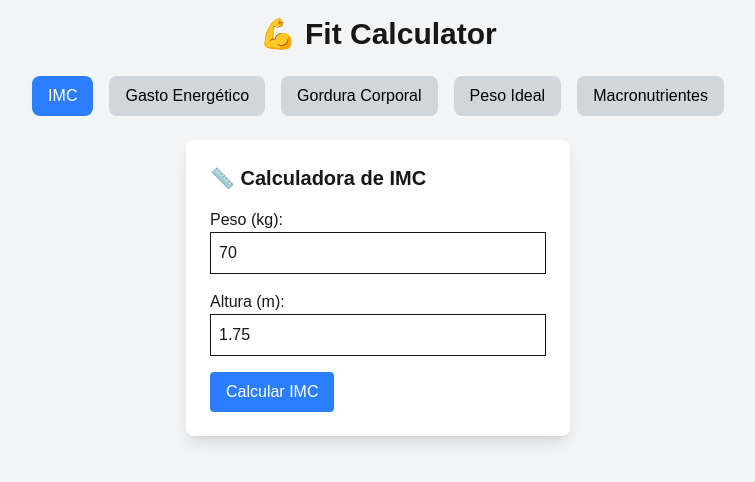
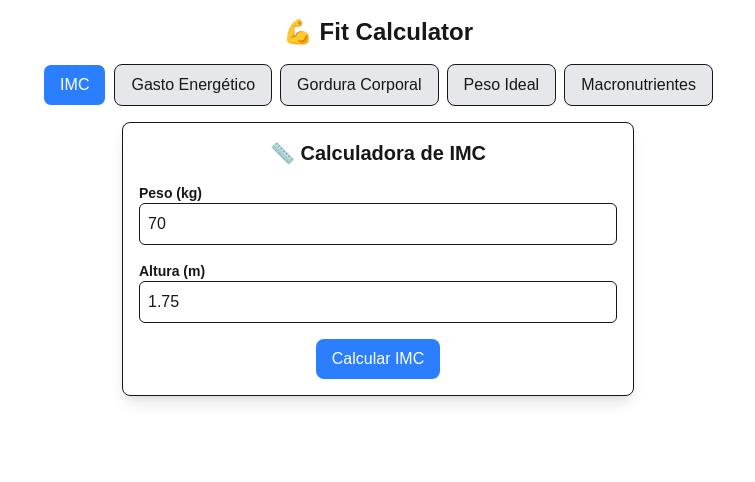
Before and after one commit to Charamba/FitCalculator, a Next.js app: page / in a window 1280 px wide. Shown: the top 482 px of the page, without its empty margins (262-1017 px from the left). Built offline with nearby package versions, Linux system fonts and the light colour scheme.

Commit message:
Update page.js

```diff
--- a/src/app/page.js
+++ b/src/app/page.js
@@ -3,27 +3,31 @@
 import { useState } from "react";
 
 export default function FitCalculator() {
-  const [activeTab, setActiveTab] = useState("IMC");
+  const [tab, setTab] = useState("IMC");
 
   return (
-    <div className="min-h-screen bg-gray-100 flex flex-col items-center p-4">
-      <h1 className="text-3xl font-bold mb-6">💪 Fit Calculator</h1>
-      <div className="flex space-x-4 mb-6">
-        {["IMC", "Gasto Energético", "Gordura Corporal", "Peso Ideal", "Macronutrientes"].map((tab) => (
+    <div className="flex flex-col items-center p-4 w-full">
+      <h1 className="text-2xl font-bold mb-4">💪 Fit Calculator</h1>
+      <div className="flex flex-wrap justify-center gap-2 mb-4 w-full">
+        {[
+          "IMC",
+          "Gasto Energético",
+          "Gordura Corporal",
+          "Peso Ideal",
+          "Macronutrientes",
+        ].map((item) => (
           <button
-            key={tab}
-            onClick={() => setActiveTab(tab)}
-            className={`px-4 py-2 rounded-lg ${activeTab === tab ? "bg-blue-500 text-white" : "bg-gray-300 text-black"}`}
+            key={item}
+            onClick={() => setTab(item)}
+            className={`px-4 py-2 rounded-lg border ${
+              tab === item ? "bg-blue-500 text-white" : "bg-gray-200"
+            }`}
           >
-            {tab}
+            {item}
           </button>
         ))}
       </div>
-      {activeTab === "IMC" && <IMCCalculator />}
-      {activeTab === "Gasto Energético" && <GastoEnergeticoCalculator />}
-      {activeTab === "Gordura Corporal" && <GorduraCorporalCalculator />}
-      {activeTab === "Peso Ideal" && <PesoIdealCalculator />}
-      {activeTab === "Macronutrientes" && <MacronutrientesCalculator />}
+      <div className="w-full max-w-lg">{tab === "IMC" && <IMCCalculator />}</div>
     </div>
   );
 }
@@ -31,52 +35,58 @@ export default function FitCalculator() {
 function IMCCalculator() {
   const [peso, setPeso] = useState(70);
   const [altura, setAltura] = useState(1.75);
-  const [imc, setImc] = useState(null);
+  const [imc, setIMC] = useState(null);
   const [status, setStatus] = useState("");
 
-  const calcularIMC = () => {
+  function calcularIMC() {
     const valorIMC = peso / (altura * altura);
-    setImc(valorIMC.toFixed(2));
+    setIMC(valorIMC.toFixed(2));
+    setStatus(getIMCStatus(valorIMC));
+  }
+
+  function getIMCStatus(imc) {
     if (valorIMC >= 40.0) setStatus("Obesidade grau 3 🚨");
     else if (valorIMC >= 35.0) setStatus("Obesidade grau 2 🚨");
     else if (valorIMC >= 30.0) setStatus("Obesidade grau 1 🚨");
     else if (valorIMC >= 25.0) setStatus("Sobrepeso ⚠️");
     else if (valorIMC >= 18.5) setStatus("Normal ✅");
     else setStatus("Abaixo do normal ⚠️");
-  };
+  }
 
   return (
-    <div className="bg-white p-6 rounded-lg shadow-lg w-96">
+    <div className="flex flex-col items-center gap-4 p-4 border rounded-lg shadow-lg w-full">
       <h2 className="text-xl font-bold">📏 Calculadora de IMC</h2>
-      <div className="mt-4">
-        <label>Peso (kg):</label>
-        <input type="number" value={peso} onChange={(e) => setPeso(parseFloat(e.target.value))} className="border p-2 w-full" />
+      <div className="flex flex-col w-full">
+        <label className="text-sm font-semibold">Peso (kg)</label>
+        <input
+          type="number"
+          value={peso}
+          onChange={(e) => setPeso(parseFloat(e.target.value))}
+          className="border p-2 rounded-md"
+        />
       </div>
-      <div className="mt-4">
-        <label>Altura (m):</label>
-        <input type="number" value={altura} onChange={(e) => setAltura(parseFloat(e.target.value))} className="border p-2 w-full" />
+      <div className="flex flex-col w-full">
+        <label className="text-sm font-semibold">Altura (m)</label>
+        <input
+          type="number"
+          value={altura}
+          onChange={(e) => setAltura(parseFloat(e.target.value))}
+          className="border p-2 rounded-md"
+        />
       </div>
-      <button onClick={calcularIMC} className="mt-4 bg-blue-500 text-white px-4 py-2 rounded">Calcular IMC</button>
+      <button
+        onClick={calcularIMC}
+        className="bg-blue-500 text-white px-4 py-2 rounded-lg"
+      >
+        Calcular IMC
+      </button>
       {imc && (
-        <div className="mt-4">
-          <h3 className="text-lg">Seu IMC é: {imc} kg/m²</h3>
-          <p className="font-bold">{status}</p>
+        <div className="text-center">
+          <h3 className="text-lg font-semibold">Seu IMC é:</h3>
+          <p className="text-2xl font-bold">{imc} kg/m²</p>
+          <p className="text-md mt-2 font-medium">Status: {status}</p>
         </div>
       )}
     </div>
   );
 }
-
-// Outras funções similares para as demais calculadoras
-function GastoEnergeticoCalculator() {
-  return <div className="bg-white p-6 rounded-lg shadow-lg w-96">🔋 Calculadora de Gasto Energético (Em Desenvolvimento)</div>;
-}
-function GorduraCorporalCalculator() {
-  return <div className="bg-white p-6 rounded-lg shadow-lg w-96">⚖️ Calculadora de Gordura Corporal (Em Desenvolvimento)</div>;
-}
-function PesoIdealCalculator() {
-  return <div className="bg-white p-6 rounded-lg shadow-lg w-96">🏋️ Calculadora de Peso Ideal (Em Desenvolvimento)</div>;
-}
-function MacronutrientesCalculator() {
-  return <div className="bg-white p-6 rounded-lg shadow-lg w-96">🍎 Calculadora de Macronutrientes (Em Desenvolvimento)</div>;
-}
```
